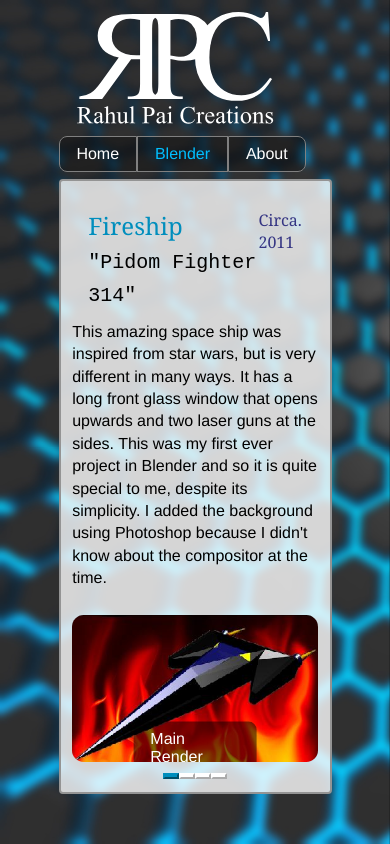
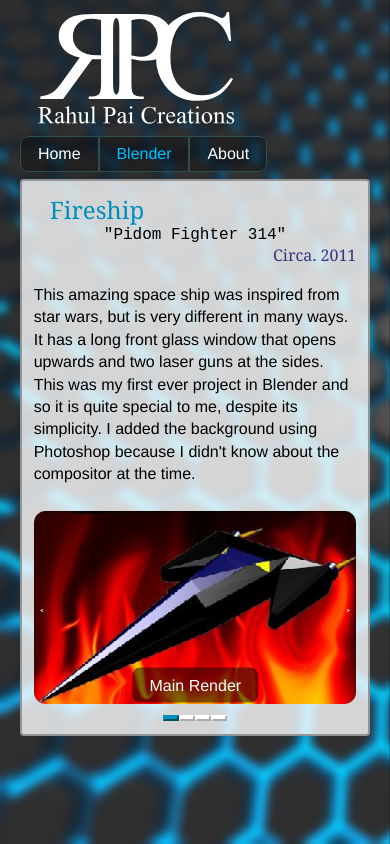
Before and after one commit to RahulPaiCreations/RahulPaiCreations.github.io, a React app: page /blender/fireship in a window 390 px wide. Built offline with nearby package versions, Linux system fonts and the light colour scheme.

Commit message:
media queries

```diff
--- a/src/components/TitleDate.js
+++ b/src/components/TitleDate.js
@@ -13,11 +13,11 @@ export default class TitleDate extends Component {
       <div className="titleDate">
         <h1 className="title" style={{ display: "inline" }}>
           {this.props.title}
-          {this.props.alias != null && this.props.alias.trim().length > 0 && (
-            <code> "{this.props.alias}"</code>
-          )}
         </h1>
-        <span className="date">{this.props.date}</span>
+        {this.props.alias != null && this.props.alias.trim().length > 0 && (
+          <div className="alias">"{this.props.alias}"</div>
+        )}
+        <div className="date">{this.props.date}</div>
       </div>
     );
   }
--- a/styles.css
+++ b/styles.css
@@ -66,6 +66,20 @@ p:last-child {
   text-size-adjust: none;
 }
 
+@media only screen and (max-width: 800px),
+  only screen and (max-device-width: 800px) {
+  .appRoot {
+    width: 80%;
+  }
+}
+
+@media only screen and (max-width: 520px),
+  only screen and (max-device-width: 480px) {
+  .appRoot {
+    width: 90%;
+  }
+}
+
 .logo {
   width: 200px;
   margin-bottom: -1ex;
@@ -80,14 +94,13 @@ p:last-child {
 nav {
   margin-top: 3ex;
   margin-bottom: 1em;
-  /* margin: 3vh 1em; */
   display: inline-block;
 }
 
 nav a {
   background-color: rgba(0, 0, 0, 0.3);
   padding: 1ex 2ex;
-  border: 1px solid grey;
+  border: 1px solid darkslategray;
   color: white;
 }
 
@@ -121,16 +134,29 @@ nav a:last-child {
 
 .title {
   font-family: Georgia, "Times New Roman", Times, serif;
-  font-style: bold;
   font-size: x-large;
   color: rgb(0, 142, 189);
   margin-bottom: 1ex;
 }
 
+.alias {
+  font-family: monospace;
+  display: block;
+  text-align: center;
+}
+
 .date {
   font-family: Georgia, "Times New Roman", Times, serif;
-  font-style: bold;
+  display: block;
   color: rgb(53, 53, 131);
+  text-align: right;
+}
+
+@media only screen and (max-width: 520px),
+  only screen and (max-device-width: 480px) {
+  .titleDate {
+    display: unset;
+  }
 }
 
 .link {
@@ -206,6 +232,7 @@ nav a:last-child {
   width: 25%;
   display: inline-block;
   padding-top: 1ex;
+  text-align: center;
 }
 
 .blenderLink img {
@@ -217,3 +244,17 @@ nav a:last-child {
   transform: translateY(-7px);
   box-shadow: 0px 5px 10px rgba(0, 0, 0, 0.3);
 }
+
+@media only screen and (max-width: 800px),
+  only screen and (max-device-width: 800px) {
+  .blenderLink {
+    width: 50%;
+  }
+}
+
+@media only screen and (max-width: 520px),
+  only screen and (max-device-width: 480px) {
+  .blenderLink {
+    width: 100%;
+  }
+}
```
